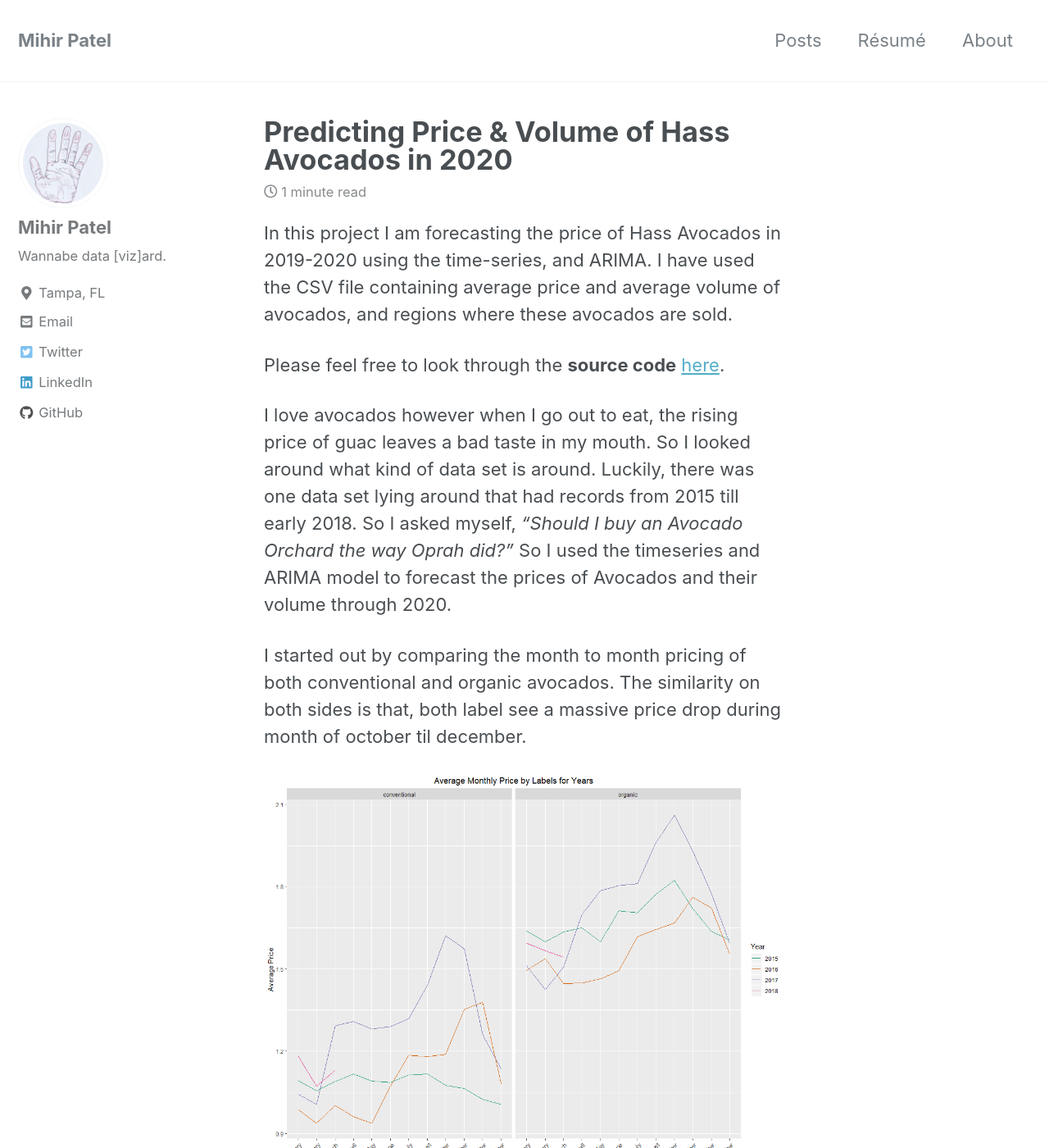
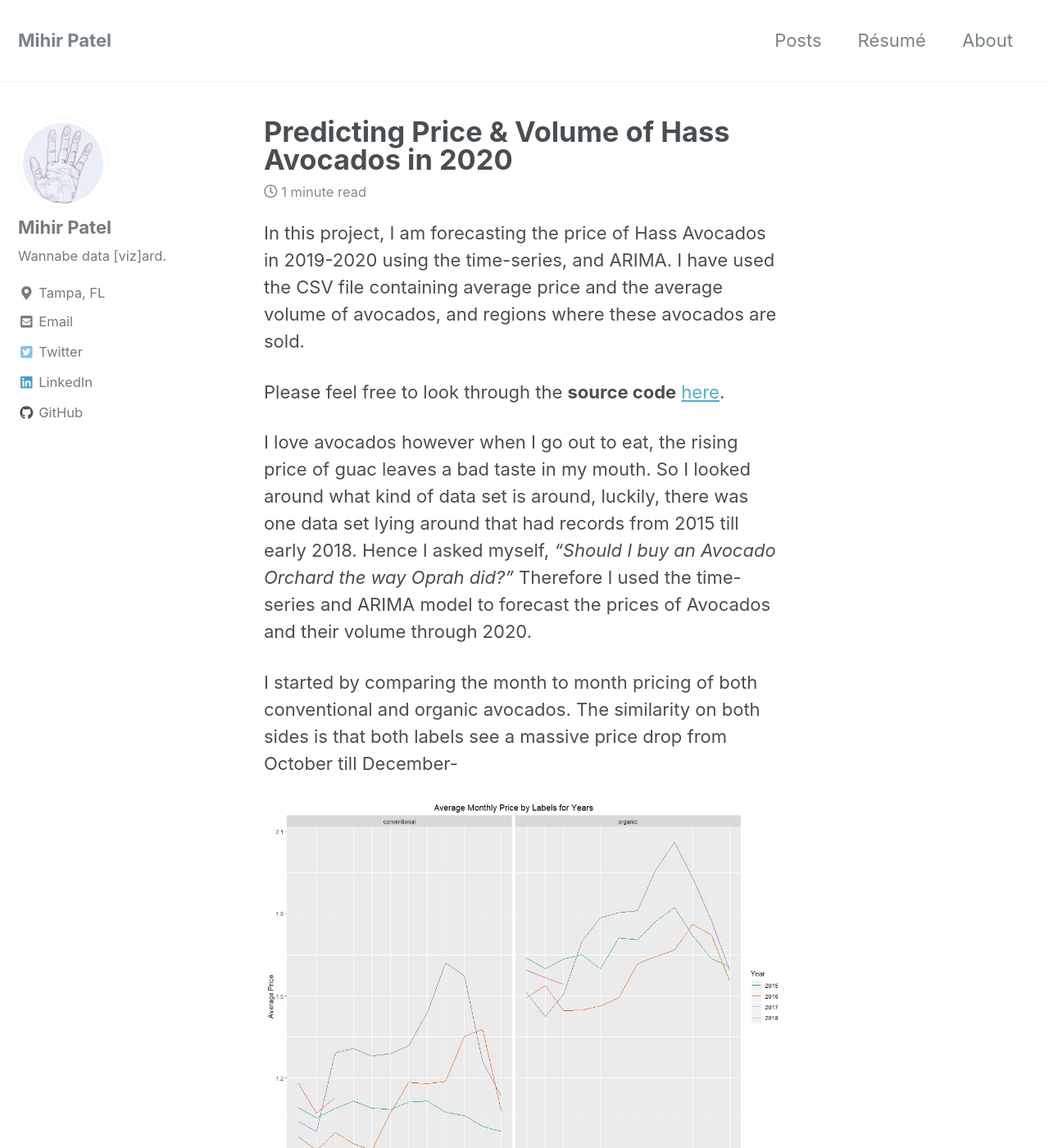
Before and after one commit to mihirp161/mihirp161.github.io, a Jekyll site: the page built from _posts/2019-12-29-avocados.md, in a window 1280 px wide and 1400 px high. Shown: the whole window at 82% size. Built offline with Jekyll 4.4.1, drawn with Linux system fonts in a browser that asks for light colours; nearby versions of some CDN libraries; some of the changed text lies outside the part shown.

Commit message:
Update 2019-12-29-avocados.md

```diff
--- a/_posts/2019-12-29-avocados.md
+++ b/_posts/2019-12-29-avocados.md
@@ -6,36 +6,38 @@
 excerpt: "Time Series, Forecast, Autoregressive integrated moving average"
 mathjax: "true"
 ---
-In this project I am forecasting the price of Hass Avocados in 2019-2020 using the time-series, and ARIMA. I have used the CSV file containing average price and average volume of avocados, and regions where these avocados are sold.
+In this project, I am forecasting the price of Hass Avocados in 2019-2020 using the time-series, and ARIMA. I have used the CSV file containing average price and the average volume of avocados, and regions where these avocados are sold.
 
 Please feel free to look through the **source code** [here](https://github.com/ToadHanks/Story_de_Hass_Avocados_en_2020).
 
-I love avocados however when I go out to eat, the rising price of guac leaves a bad taste in my mouth. So I looked around what kind of data set is around. Luckily, there was one data set lying around that had records from 2015 till early 2018. So I asked myself, *"Should I buy an Avocado Orchard the way Oprah did?"* So I used the timeseries and ARIMA model to forecast the prices of Avocados and their volume through 2020.
+I love avocados however when I go out to eat, the rising price of guac leaves a bad taste in my mouth. So I looked around what kind of data set is around, luckily, there was one data set lying around that had records from 2015 till early 2018. Hence I asked myself, *"Should I buy an Avocado Orchard the way Oprah did?"* Therefore I used the time-series and ARIMA model to forecast the prices of Avocados and their volume through 2020.
 
-I started out by comparing the month to month pricing of both conventional and organic avocados. The similarity on both sides is that, both label see a massive price drop during month of october til december.
+I started by comparing the month to month pricing of both conventional and organic avocados. The similarity on both sides is that both labels see a massive price drop from October till December-
 
 <img src="{{ site.url }}{{ site.baseurl }}/images/avocados/avg_month_prices_both.png" alt="">
 
-Then, I have made tufts box plots here for both labels to plot average yearly prices comparing each states here in USA. We see that 2017 was bad year price wise for both labels in every state, because price whiskers (meaning more variation) were fairly large.
+Then, I have made tufts box plots for both avocado labels to plot average yearly prices comparing each state in the USA. We see that 2017 was bad year price wise for both labels in every state because price whiskers (meaning more variation) were fairly large-
 
 <img src="{{ site.url }}{{ site.baseurl }}/images/avocados/avg_yr_price_conv.png" alt="">
 
-Here is the box plot comapring average prices state by state for organic label-
+Here is the box plot comparing average prices state by state for the organic label-
+
 <img src="{{ site.url }}{{ site.baseurl }}/images/avocados/avg_yr_price_org.png" alt="">
 
-Furthermore, we can see the time series models for both volume and price for conventional label avocados-
+Furthermore, we can see the time series models for both the volume and price of conventional label avocados-
+
 <img src="{{ site.url }}{{ site.baseurl }}/images/avocados/ts_conv_pricing.png" alt="">
 
 <img src="{{ site.url }}{{ site.baseurl }}/images/avocados/ts_conv_volume.png" alt="">
 
-Similarly, here are the time series models of pricing and volume for organic label avocados-
+Similarly, here are the time series models for pricing and volume of organic label avocados-
+
 <img src="{{ site.url }}{{ site.baseurl }}/images/avocados/ts_org_pricing.png" alt="">
 
 <img src="{{ site.url }}{{ site.baseurl }}/images/avocados/ts_org_volume.png" alt="">
 
-Method I have used to forecast is to add the time series of the current data, added to the ARIMA to predict the future prices and volume.
+The method I have used to forecast is to add the time series of the current data, added to the ARIMA to predict the future prices and volume. The results are as follows-
 
-The results are as follows-
 <img src="{{ site.url }}{{ site.baseurl }}/images/avocados/forecast_conv_price.jpg" alt="">
 
 <img src="{{ site.url }}{{ site.baseurl }}/images/avocados/forecast_conv_vol.jpg" alt="">
@@ -44,6 +46,6 @@
 
 <img src="{{ site.url }}{{ site.baseurl }}/images/avocados/forecast_org_vol.jpg" alt="">
 
-Overall, price and volume of conventional avocados will be somewhat stable, this could be due to bigger consumption of this label. Whereas, organic label avocados will have an erratic pricing and demands throughout 2020. However, intresting behaviour is that, lower limits on the volume of organic avocados is much more contained/closed together, than those limits of conventional avocados.
+Overall, the price and volume of conventional avocados will be somewhat stable, this could be due to bigger consumption of this label. Whereas, organic label avocados will have erratic pricing and demands throughout 2020. However, interesting behaviour is that lower limits on the volume of organic avocados are much more closely together than those limits of conventional avocados.
 
 So, I think I can get away one more year without buying an Avocado Orchard!
```
